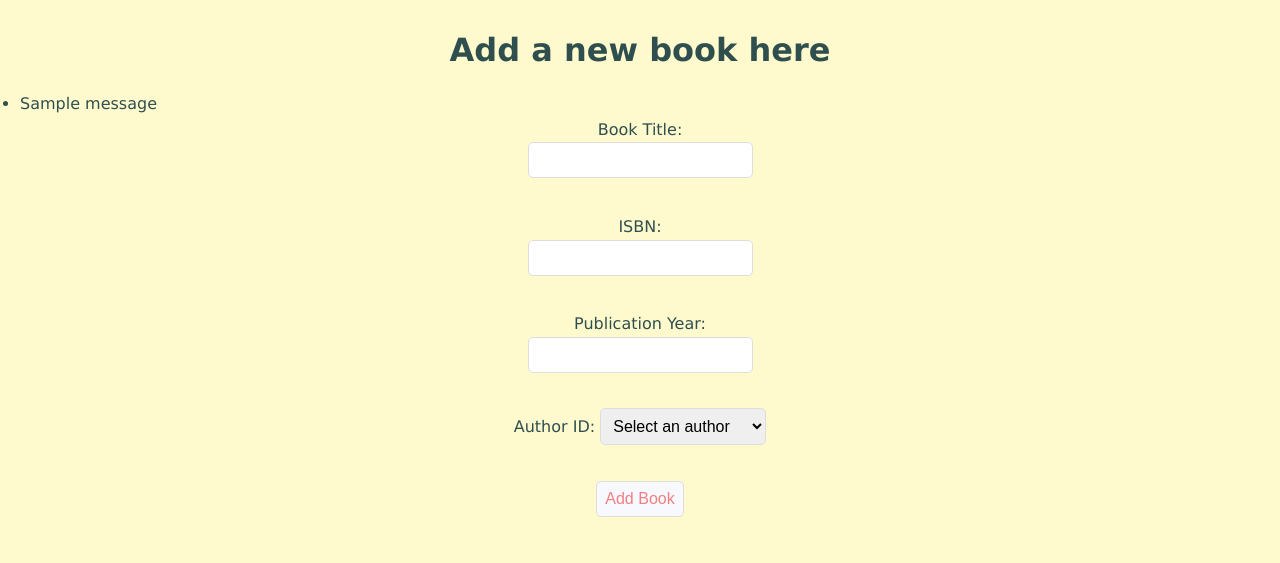
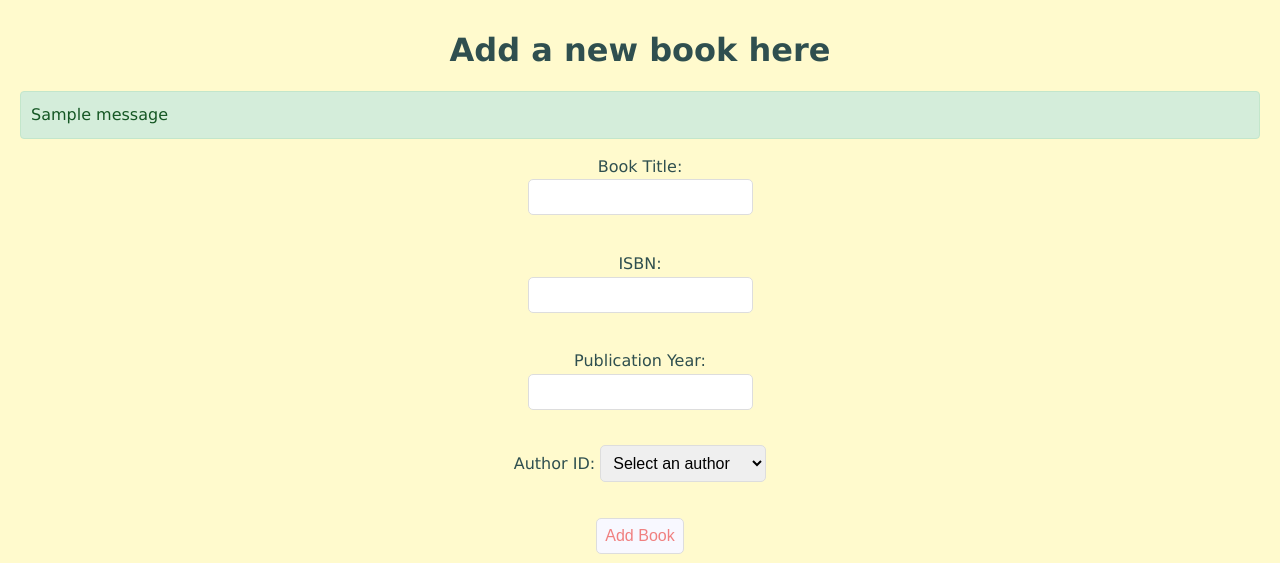
Before and after one commit to elis-elis/Book-Alchemy, a Flask app: page /add_book in a window 1280 px wide. Shown: the top 563 px of the page. Run offline with Flask 3, Linux system fonts and the light colour scheme; one stand-in notice (Sample message) is shown.

Commit message:
fix problem with book_id in app.py, add flash message code in home_page.html, update add_author.html and add_book.html files, modify style.css

```diff
--- a/app.py
+++ b/app.py
@@ -61,6 +61,7 @@
         title = request.form.get('title')
         isbn = request.form.get('isbn')
         publication_year = request.form.get('publication_year')
+        book_id = request.form.get('book_id')
         author_id = request.form.get('author_id')
 
         # Validate the required fields
@@ -120,6 +121,7 @@
             'author_name': author.author_name,
             'isbn': book.isbn,
             'publication_year': book.publication_year,
+            'book_id': book.book_id,
             'cover_image_url': get_cover_image(book.isbn)
         })
 
--- a/static/styles.css
+++ b/static/styles.css
@@ -73,9 +73,14 @@
 
 /* Style each book item */
 .book-item {
+    display: flex;
+    flex-direction: column; /* Arrange content vertically */
+    justify-content: space-between; /* Space between content elements */
+    align-items: center; /* Center align the content */
+    position: relative; /* Establish a relative positioning context */
     background-color: #a9a5a5;
     border-radius: 5px; /* Rounded corners */
-    box-shadow: 0 2px 5px rgba(0, 0, 0, 0.1); /* Subtle shadow for depth */
+    box-shadow: 0 2px 4px rgba(0, 0, 0, 0.1); /* Subtle shadow for depth */
     overflow: hidden; /* Ensure content stays within rounded corners */
     width: 250px; /* Fixed width for book items */
     text-align: center; /* Center text */
@@ -104,7 +109,7 @@
     color: ghostwhite;
 }
 
-/* Optional: add a hover effect to each book item */
+/* Hover effect to each book item */
 .book-item:hover {
     background-color: lightcoral;
     box-shadow: 2 4px 10px rgba(0, 0, 0, 0.15); /* Slightly larger shadow */
@@ -154,3 +159,34 @@
     text-align: center;
     margin-top: 50px;
 }
+
+
+/* Flash Messages */
+.flash-messages {
+    margin: 10px 0;
+}
+
+.alert {
+    padding: 10px;
+    margin-bottom: 15px;
+    border: 1px solid transparent;
+    border-radius: 4px;
+}
+
+.alert-success {
+    color: #155724;
+    background-color: #d4edda;
+    border-color: #c3e6cb;
+}
+
+.alert-danger {
+    color: #721c24;
+    background-color: #f8d7da;
+    border-color: #f5c6cb;
+}
+
+.alert-info {
+    color: #0c5460;
+    background-color: #d1ecf1;
+    border-color: #bee5eb;
+}
--- a/templates/add_book.html
+++ b/templates/add_book.html
@@ -9,14 +9,16 @@
 <body>
     <h1>Add a new book here</h1>
 
-    <!-- Display success or error messages -->
+    <!-- Flash Messages -->
     {% with messages = get_flashed_messages(with_categories=true) %}
         {% if messages %}
-        <ul>
+        <div class="flash-messages">
             {% for category, message in messages %}
-            <li class="{{ category }}">{{ message }}</li>
+            <div class="alert alert-{{ category }}">
+                {{ message }}
+            </div>
             {% endfor %}
-        </ul>
+        </div>
         {% endif %}
     {% endwith %}
 
```
Also changed, not shown: templates/add_author.html (+6 -4 lines), templates/home_page.html (+14 -1 lines), data/library.sqlite.
